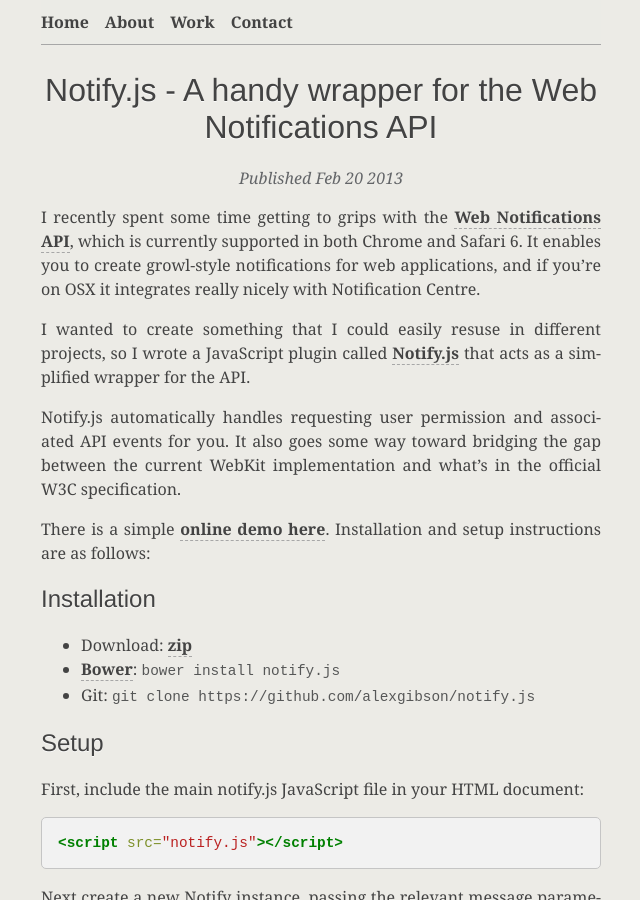
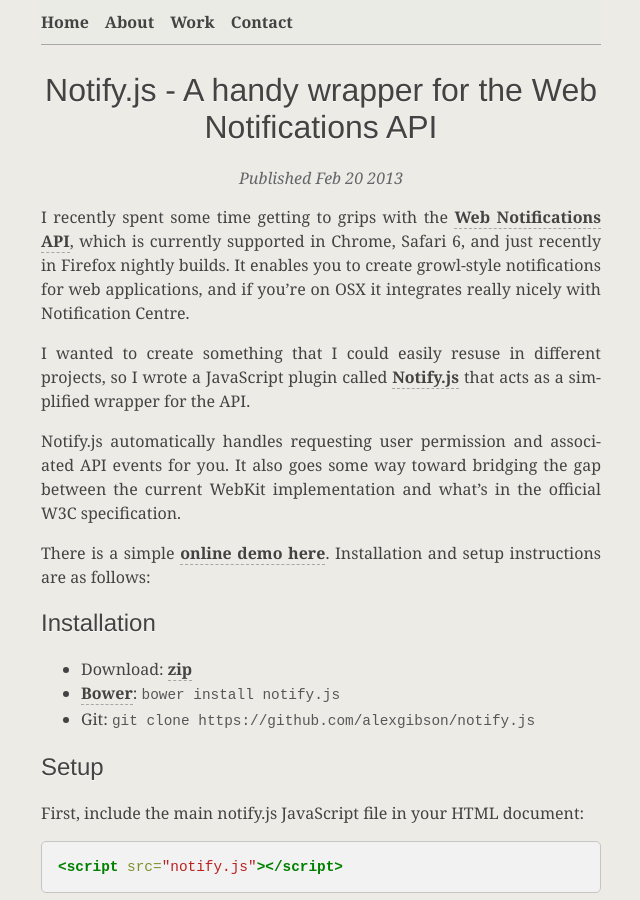
Before and after one commit to alexgibson/alxgbsn.co.uk, a Jekyll site: the page built from _posts/2013-02-20-notify-js-a-handy-wrapper-for-the-web-notifications-api.md, in a window 1280 px wide and 900 px high. Shown: the whole window, without its empty margins (319-959 px from the left). Built offline with Jekyll 4.4.1, drawn with Linux system fonts in a browser that asks for light colours; Markdown is read by kramdown in place of the engine named in the settings; comment, search, counter and statistics services are not loaded; some of the changed text lies outside the part shown.

Commit message:
Update Notify.js post with info on Firefox support

```diff
--- a/_posts/2013-02-20-notify-js-a-handy-wrapper-for-the-web-notifications-api.md
+++ b/_posts/2013-02-20-notify-js-a-handy-wrapper-for-the-web-notifications-api.md
@@ -5,7 +5,7 @@
 desc: A JavaScript plugin that provides a simplified wrapper for using the Web Notifications API.
 ---
 
-I recently spent some time getting to grips with the [Web Notifications API](http://www.w3.org/TR/notifications/), which is currently supported in both Chrome and Safari 6. It enables you to create growl-style notifications for web applications, and if you're on OSX it integrates really nicely with Notification Centre.
+I recently spent some time getting to grips with the [Web Notifications API](http://www.w3.org/TR/notifications/), which is currently supported in Chrome, Safari 6, and just recently in Firefox nightly builds. It enables you to create growl-style notifications for web applications, and if you're on OSX it integrates really nicely with Notification Centre.
 
 I wanted to create something that I could easily resuse in different projects, so I wrote a JavaScript plugin called [Notify.js](https://github.com/alexgibson/notify.js) that acts as a simplified wrapper for the API.
 
@@ -68,7 +68,7 @@
 
 - Chrome
 - Safari 6
-- Firefox (nightlies)
+- Firefox (Nightly)
 
 Browsers that do not yet support the Web Notification API will simply report a console warning instead of showing a notification. This plugin will be kept up to date as more browsers add support for the API and as the spec changes.
 
--- a/work/index.html
+++ b/work/index.html
@@ -138,7 +138,7 @@
 	</section>
 
 	<section>
-		<h2>Some of my past clients include</h2>
+		<h2>Some of my clients have included</h2>
 
 		<ul>
 			<li><a href="http://canddi.com">CANDDi</a></li>
```
Also changed, not shown: 4 other files.
